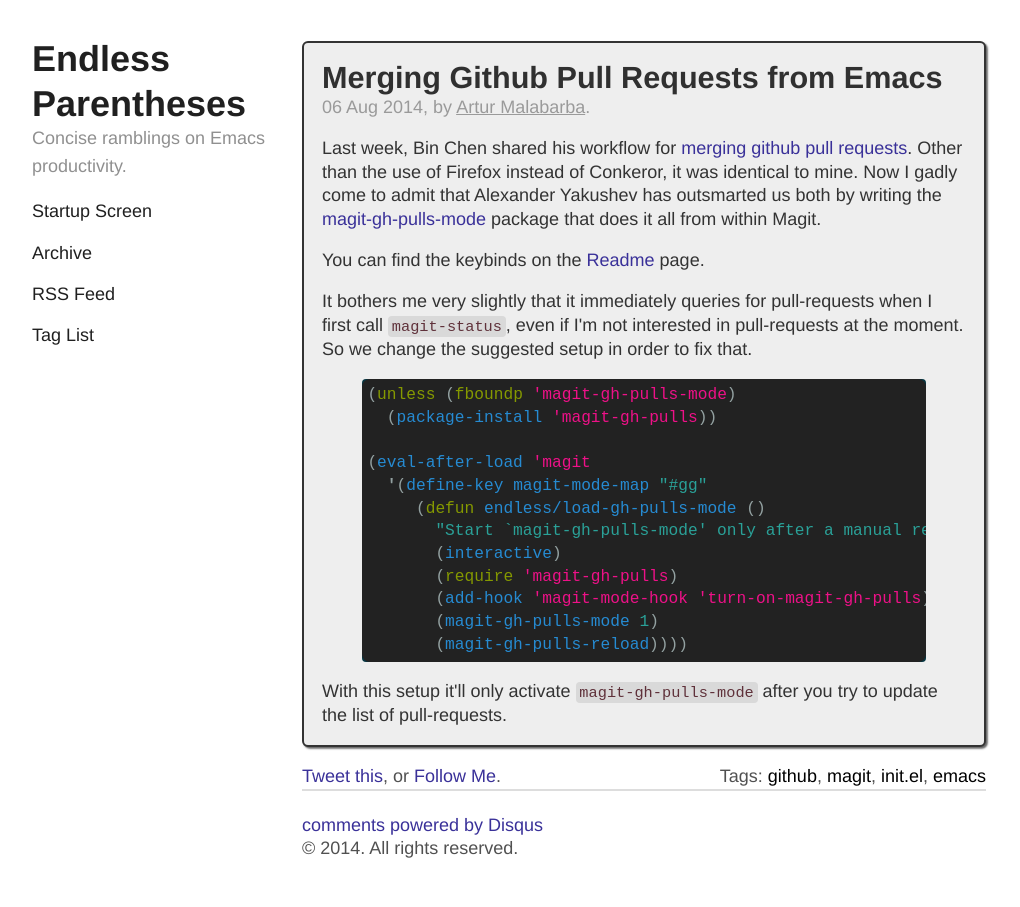
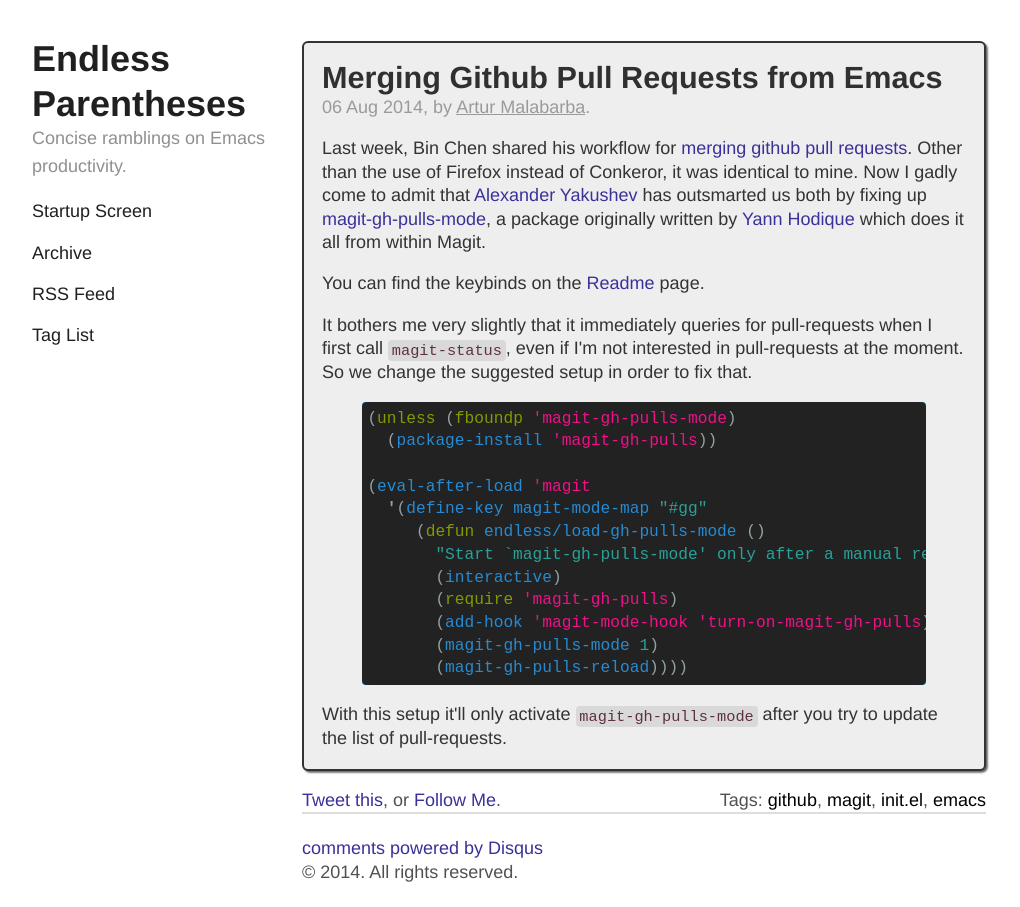
Before and after one commit to Malabarba/EndlessParentheses, a Jekyll site: the page built from _posts/2014-08-06-merging-github-pull-requests-from-emacs.html, in a window 1280 px wide. Shown: the whole page, without its empty margins (50-1070 px from the left). Built offline with Jekyll 4.4.1, drawn with Linux system fonts in a browser that asks for light colours; Markdown is read by kramdown in place of the engine named in the settings; comment, search, counter and statistics services are not loaded.

Commit message:
UPDATE: Merging Github Pull Requests from Emacs

```diff
--- a/_posts/2014-08-06-merging-github-pull-requests-from-emacs.html
+++ b/_posts/2014-08-06-merging-github-pull-requests-from-emacs.html
@@ -7,9 +7,10 @@
 <p>
 Last week, Bin Chen shared his workflow for <a href="http://blog.binchen.org/posts/how-to-accept-the-github-pull-request-efficiently.html">merging github pull
 requests</a>. Other than the use of Firefox instead of Conkeror, it was
-identical to mine. Now I gadly come to admit that Alexander Yakushev
-has outsmarted us both by writing the <a href="https://github.com/sigma/magit-gh-pulls">magit-gh-pulls-mode</a> package that
-does it all from within Magit.
+identical to mine. Now I gadly come to admit that <a href="https://github.com/alexander-yakushev">Alexander Yakushev</a>
+has outsmarted us both by fixing up <a href="https://github.com/sigma/magit-gh-pulls">magit-gh-pulls-mode</a>, a package
+originally written by <a href="https://github.com/sigma">Yann Hodique</a> which does it all from within
+Magit.
 </p>
 
 <p>
```
